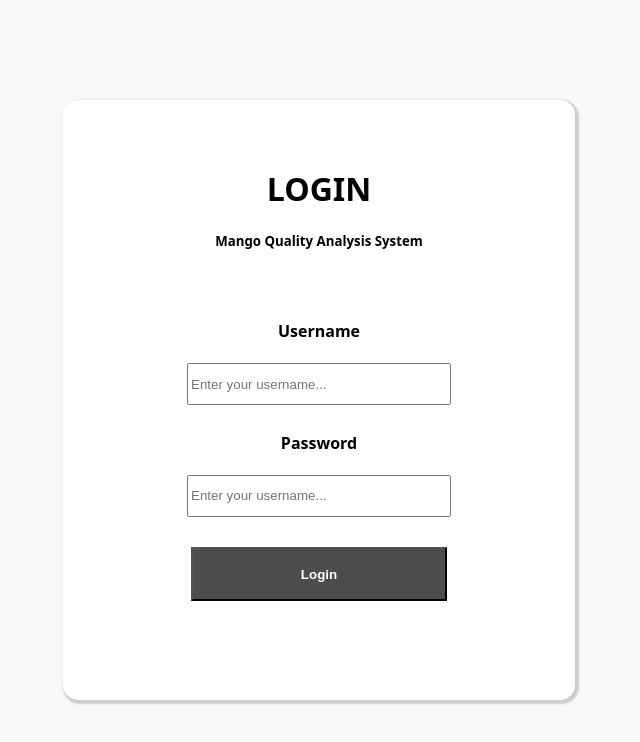
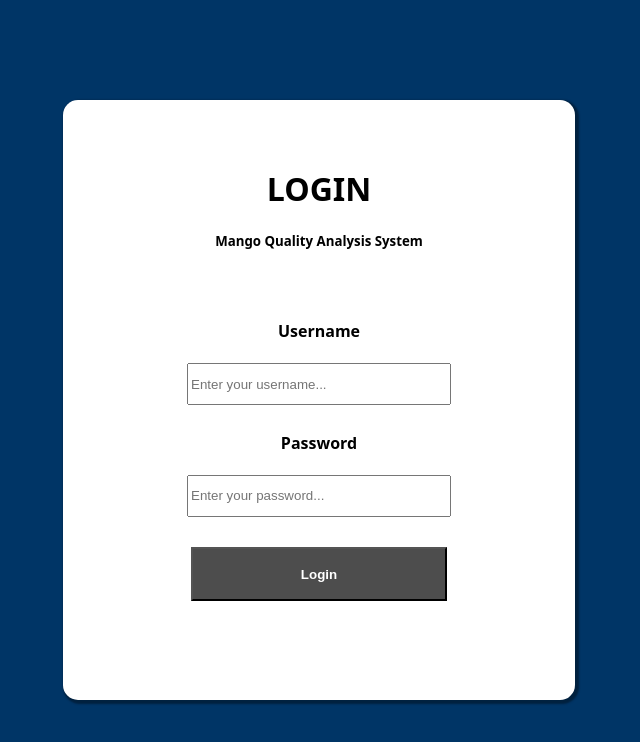
Before and after one commit to qlabsphofficial/Project-YellowStone, a Vue app in the folder Frontend/ProjectYellowStone/: page / in a window 1280 px wide. Shown: the top 742 px of the page, without its empty margins (321-961 px from the left). Built offline with nearby package versions, Linux system fonts and the light colour scheme.

Commit message:
Minor Update
Minor Patch

```diff
--- a/Frontend/ProjectYellowStone/src/assets/styles/global.scss
+++ b/Frontend/ProjectYellowStone/src/assets/styles/global.scss
@@ -0,0 +1,38 @@
+.fade-in-top {
+    animation: panTop .4s ease-in-out;
+    animation-fill-mode: forwards;
+    opacity: 0;
+    transform: translateY(-2.5%);
+}
+
+.fade-in-left {
+    animation: panLeft .4s ease-in-out;
+    animation-fill-mode: forwards;
+    animation-delay: .4s;
+    opacity: 0;
+    transform: translateX(-2.5%);
+}
+
+@keyframes panTop {
+    0% {
+        opacity: 0;
+        transform: translateY(-2.5%);
+    }
+
+    100% {
+        opacity: 1;
+        transform: translateY(0);
+    }
+}
+
+@keyframes panLeft {
+    0% {
+        opacity: 0;
+        transform: translateX(-2.5%);
+    }
+
+    100% {
+        opacity: 1;
+        transform: translateY(0);
+    }
+}
--- a/Frontend/ProjectYellowStone/src/views/LoginView.vue
+++ b/Frontend/ProjectYellowStone/src/views/LoginView.vue
@@ -1,15 +1,15 @@
 <template>
     <div id="container">
-        <div id="login-modal">
+        <div id="login-modal" class="fade-in-top">
             <h1>LOGIN</h1>
             <h5>Mango Quality Analysis System</h5>
 
-            <form method="post">
+            <form method="post" @submit.prevent="login()">
                 <h4>Username</h4>
-                <input type="text" placeholder="Enter your username...">
+                <input type="text" placeholder="Enter your username..." v-model="this.username">
 
                 <h4>Password</h4>
-                <input type="text" placeholder="Enter your username...">
+                <input type="password" placeholder="Enter your password..." v-model="this.password">
 
                 <input id="submit-button" type="submit" value="Login">
             </form>
@@ -19,17 +19,34 @@
 
 <script>
 import '@/assets/base.css';
+import '@/assets/styles/global.scss';
 import current_address from '@/address.js';
 
 export default {
     'name': 'LoginView',
     data() {
         return {
-
+            username: '',
+            password: ''
         }
     },
+    methods: {
+        async login() {
+            try {
+                if (this.username == 'administrator' && this.password == 'pass123'){
+                    console.log('test');
+                    this.$router.push('/admin');
+                }
+                else {
+
+                }
+            } catch (error) {
+                console.error('An error occurred during login:', error.message);
+            }
+        },
+    },
     mounted() {
-        console.log(current_address);
+
     }
 }
 </script>
@@ -44,7 +61,7 @@ export default {
     display: flex;
     justify-content: center;
     align-items: center;
-    background-color: #f8f8f8;
+    background-color: #003566;
 
     #login-modal {
         height: 75%;
@@ -55,7 +72,7 @@ export default {
         justify-content: center;
         align-items: center;
         border-radius: 15px;
-        box-shadow: 2px 2px 2px 2px #cccccc;
+        box-shadow: 2px 2px 2px 2px #00213f;
 
         h1 {
             line-height: 0;
@@ -89,6 +106,7 @@ export default {
             #submit-button:hover {
                 background-color: transparent;
                 color: #4d4d4d;
+                border-color: #4d4d4d;
             }
         }
 
--- a/Frontend/ProjectYellowStone/src/views/admin/AdminPage.vue
+++ b/Frontend/ProjectYellowStone/src/views/admin/AdminPage.vue
@@ -8,25 +8,10 @@
                 </div>
 
                 <div id="links">
-                    <div class="link">
-                        <!-- <img src="@/assets/icons/home-button.png"> -->
-                        <a href="">Dashboard</a>
-                    </div>
-
-                    <div class="link">
-                        <!-- <img src="@/assets/icons/cogwheel.png"> -->
-                        <a href="">Settings</a>
-                    </div>
-
-                    <div class="link">
-                        <!-- <img src="@/assets/icons/menu-bar.png"> -->
-                        <a href="">Settings</a>
-                    </div>
-
-                    <div class="link">
-                        <!-- <img src="@/assets/icons/menu-bar.png"> -->
-                        <a href="">Sign Out</a>
-                    </div>
+                    <h3>Dashboard</h3>
+                    <h3>Settings</h3>
+                    <h3>Settings</h3>
+                    <h3 @click="signOut">Sign Out</h3>
                 </div>
 
                 <div id="navigation-footer">
@@ -58,6 +43,11 @@ export default {
     data() {
         return {
             current_component: 'AnalysisCharts'
+        }
+    },
+    methods: {
+        signOut(){
+            this.$router.push('login');
         }
     },
     mounted() {
```
Also changed, not shown: Frontend/ProjectYellowStone/src/router/index.js (+7 -0 lines).
